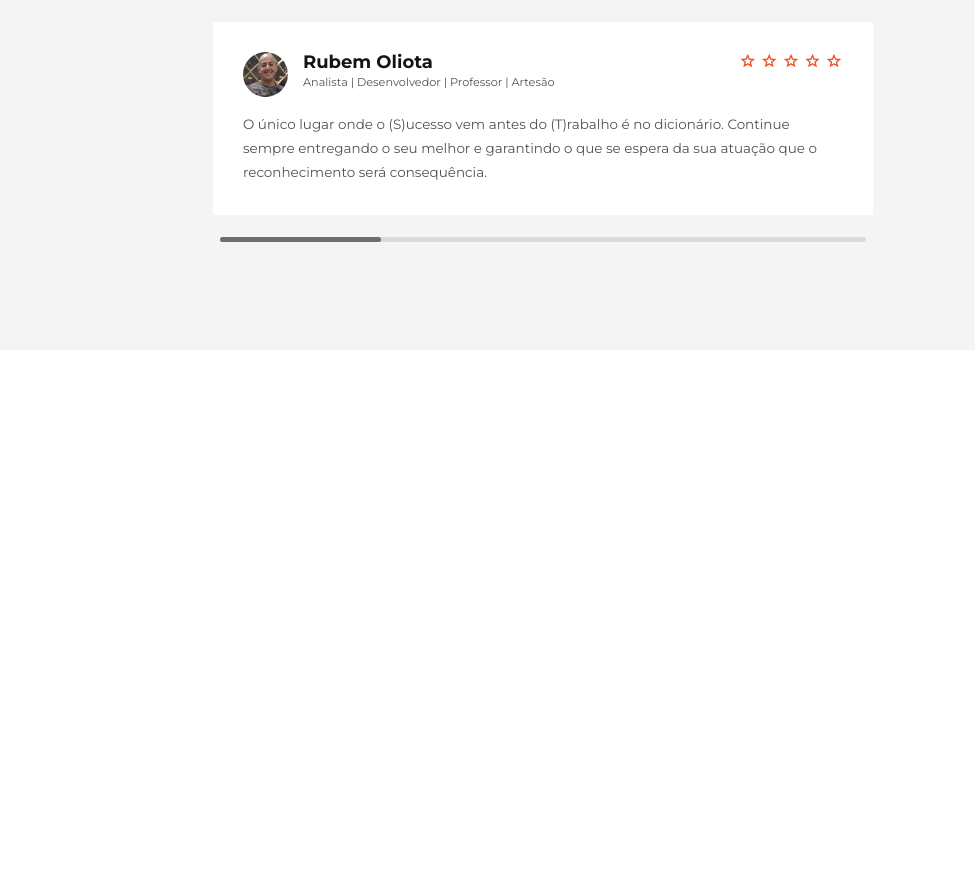
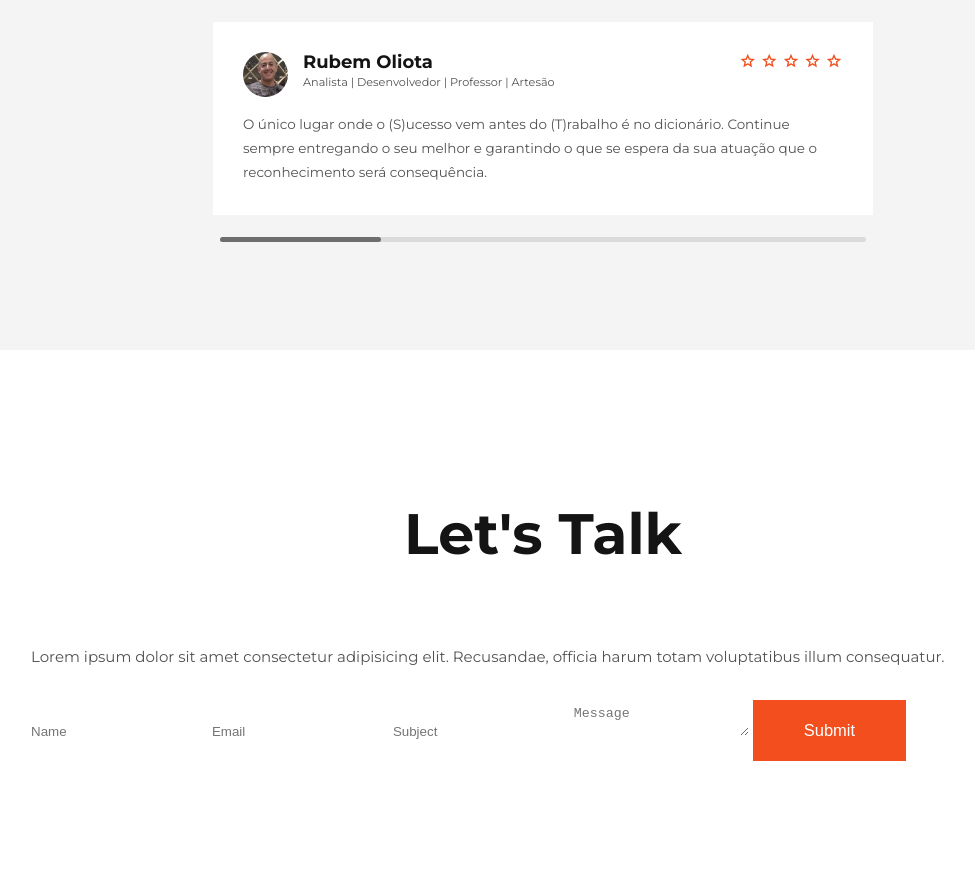
Before and after one commit to ArthurEstevan/My-Portfolio, a plain HTML site: page index.html in a window 1280 px wide. Shown: the part 7007-7903 px from the top of the page, without its empty margins (97-1072 px from the left). Before the commit the page ends 7357 px from the top, so only its background shows below. Drawn offline with nearby package versions, Linux system fonts and the light colour scheme.

Commit message:
Contact Finish | 24-07-22

```diff
--- a/index.html
+++ b/index.html
@@ -518,7 +518,7 @@
                         reconhecimento será consequência.
                     </p>
                 </div>
-                <!-- END OF TESTEMONIAL -->
+                <!-- END OF TESTIMONIAL -->
                 <div class="testimonial swiper-slide">
                     <div class="head">
                         <div class="profile-area">
@@ -540,7 +540,7 @@
                     </div>
                     <p>É isso aí Arthur! Gratidão é uma dádiva, e esforço é com a gente Sucesso!</p>
                 </div>
-                <!-- END OF TESTEMONIAL -->
+                <!-- END OF TESTIMONIAL -->
                 <div class="testimonial swiper-slide">
                     <div class="head">
                         <div class="profile-area">
@@ -565,7 +565,7 @@
                         🤩
                     </p>
                 </div>
-                <!-- END OF TESTEMONIAL -->
+                <!-- END OF TESTIMONIAL -->
                 <div class="testimonial swiper-slide">
                     <div class="head">
                         <div class="profile-area">
@@ -590,7 +590,7 @@
                         Conta com a gente nessa caminhada! 🚀💙
                     </p>
                 </div>
-                <!-- END OF TESTEMONIAL -->
+                <!-- END OF TESTIMONIAL -->
             </div>
             <!-- <div class="swiper-pagination"></div> -->
             <div class="swiper-scrollbar">
@@ -599,6 +599,37 @@
         </div>
     </section>
 
+    <!-- ======================= END OF TESTIMONIAL ======================= -->
+
+    <!-- ======================= START OF CONTACT ======================= -->
+
+    <section class="contact" id="contact">
+        <div class="overlay">
+            <div class="container">
+                <h1>Let's Talk</h1>
+                <p>Lorem ipsum dolor sit amet consectetur adipisicing elit. Recusandae, officia harum totam voluptatibus illum consequatur.</p>
+                <form action="https://formspree.io/f/xoqrgyea" method="POST">
+                    <input type="text" name="Name" placeholder="Name" required>
+                    <input type="email" name="Email" placeholder="Email" required>
+                    <input type="text" name="Subject" placeholder="Subject" required>
+                    <textarea name="Message" placeholder="Message" required></textarea>
+                    <input type="submit" value="Submit" class="btn btn-primary">
+                </form>
+            </div>
+        </div>
+    </section>
+
+    <!-- ======================= END OF CONTACT ======================= -->
+
+    <footer>
+        <div class="container">
+            <a href=""></a>
+        </div>
+        <div class="copyright">
+
+        </div>
+    </footer>
+
     <!-- swiper js -->
     <script src="https://cdn.jsdelivr.net/npm/swiper@8/swiper-bundle.min.js"></script>
     <script src="./main.js"></script>
```
